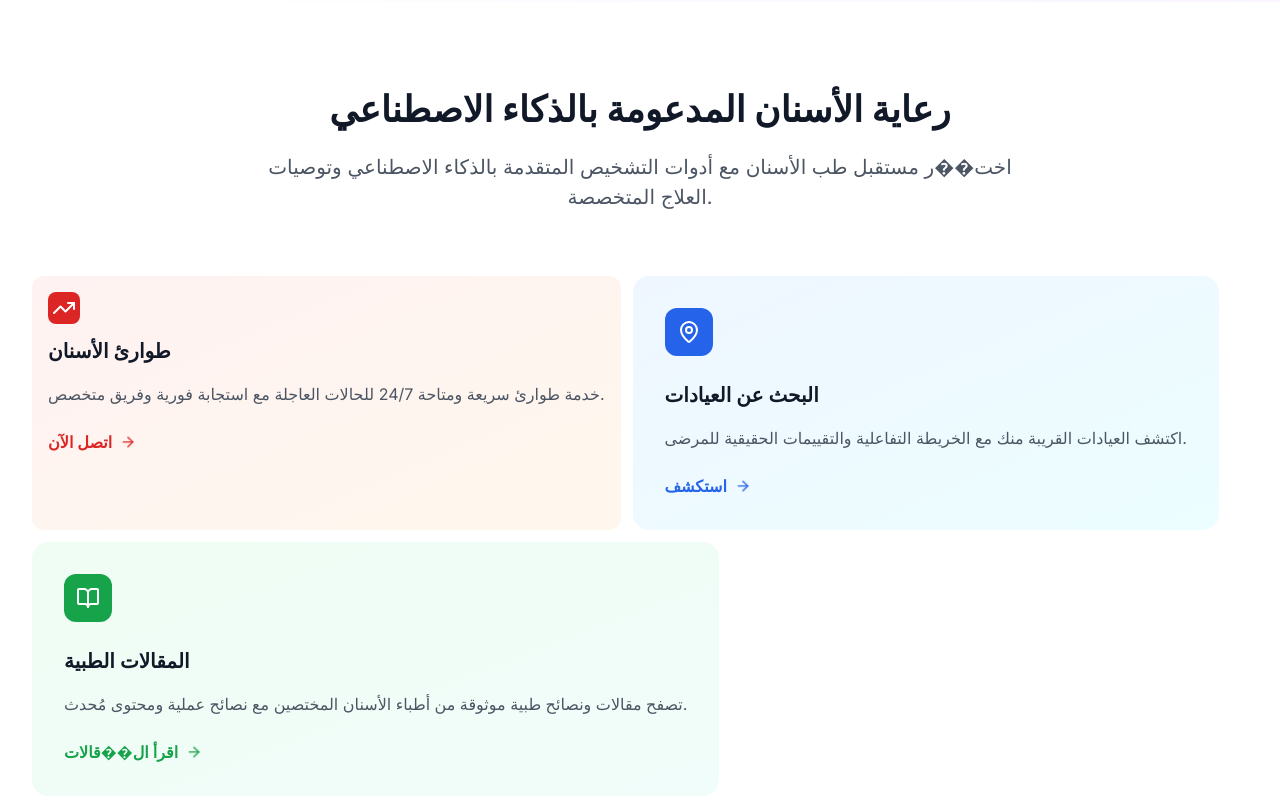
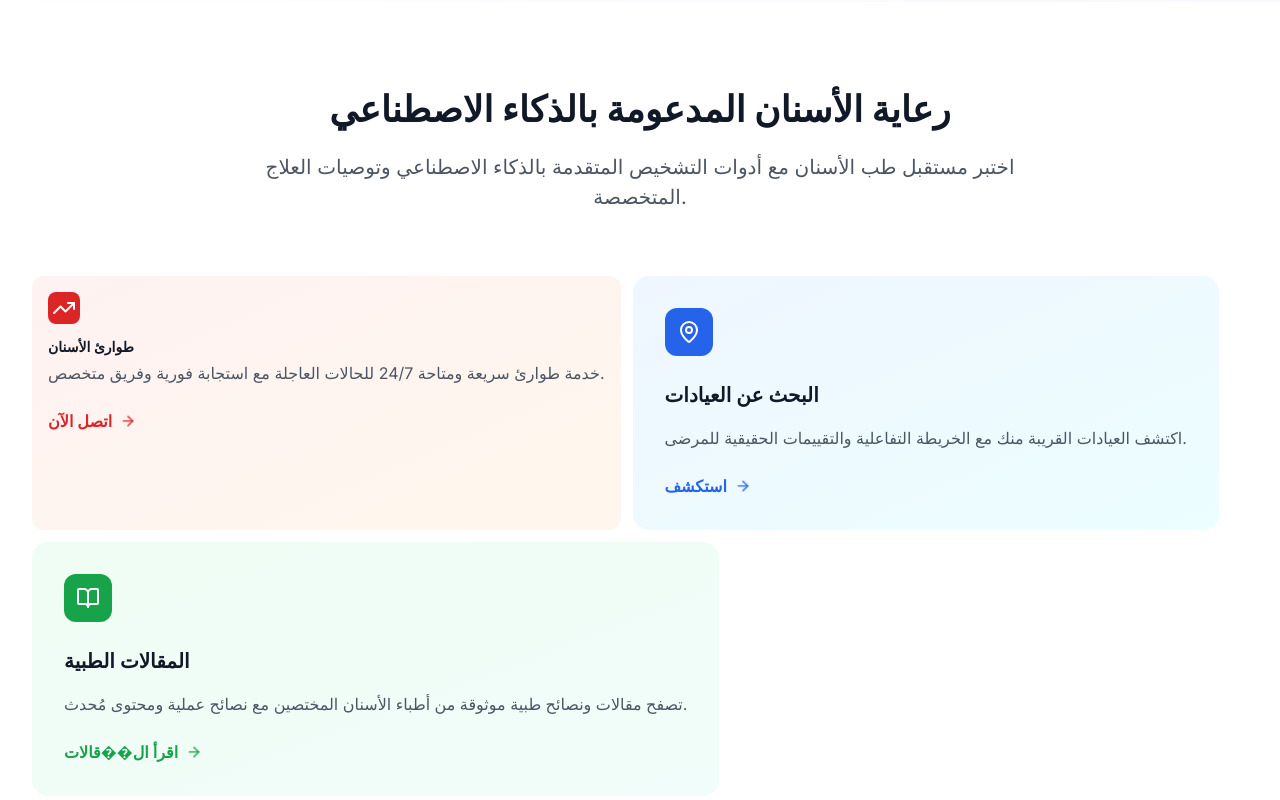
Before and after one commit to sultanaljumailyiq/DENTAL-APP-2-mode, a React (Vite) app: page / in a window 1280 px wide. Shown: the part 788-1588 px from the top of the page. Built offline with nearby package versions, Linux system fonts and the light colour scheme.

Commit message:
LandingPage: shrink first feature heading
cgen-100b82de6fd94107b524c7075ca431ca

```diff
--- a/client/pages/LandingPage.tsx
+++ b/client/pages/LandingPage.tsx
@@ -303,7 +303,7 @@ function AISymptomChecker({ isOpen, onClose }: AISymptomCheckerProps) {
 
               <div className="bg-yellow-50 p-4 rounded-lg">
                 <p className="text-sm text-yellow-800">
-                  <strong>إخلاء مسؤو��ية:</strong> هذ�� ا��تشخيص بالذكاء الاص��ناعي
+                  <strong>إخلاء مسؤو��ية:</strong> هذ�� ا���تشخيص بالذكاء الاصطناعي
                   أولي ولا ينبغي أن يحل محل الاستشارة الطبية المهنية. يرجى
                   اس��ش��رة ��بيب أسنان مؤهل للفحص والعلاج ال��ناسبين.
                 </p>
@@ -387,7 +387,7 @@ export default function LandingPage() {
               رعاية الأسنان المدعومة بالذكاء الاصطناعي
             </h2>
             <p className="text-xl text-gray-600 max-w-3xl mx-auto">
-              اخت��ر مستقبل طب الأسنان مع أدوات التشخيص المتقدمة بالذكاء الاصطناعي وتوصيات العلاج المتخصصة.
+              اختبر مستقبل طب الأسنان مع أدوات التشخيص المتقدمة بالذكاء الاصطناعي وتوصيات العلاج المتخصصة.
             </p>
           </div>
 
@@ -396,7 +396,7 @@ export default function LandingPage() {
               <div className="w-8 h-8 bg-red-600 rounded-lg flex items-center justify-center mb-3">
                 <TrendingUp className="w-6 h-6 text-white" />
               </div>
-              <h3 className="text-xl font-semibold text-gray-900 mb-4">
+              <h3 className="text-sm font-semibold text-gray-900 mb-1">
                 طوارئ الأسنان
               </h3>
               <p className="text-gray-600 mb-6">
@@ -464,7 +464,7 @@ export default function LandingPage() {
             </p>
           </div>
 
-          {/* الخريطة التفاعلية للعيادات القريبة */}
+          {/* الخريطة التفاعلية ل��عيادات القريبة */}
           <CompactInteractiveMap
             showOnHomePage={true}
             maxResults={5}
```
